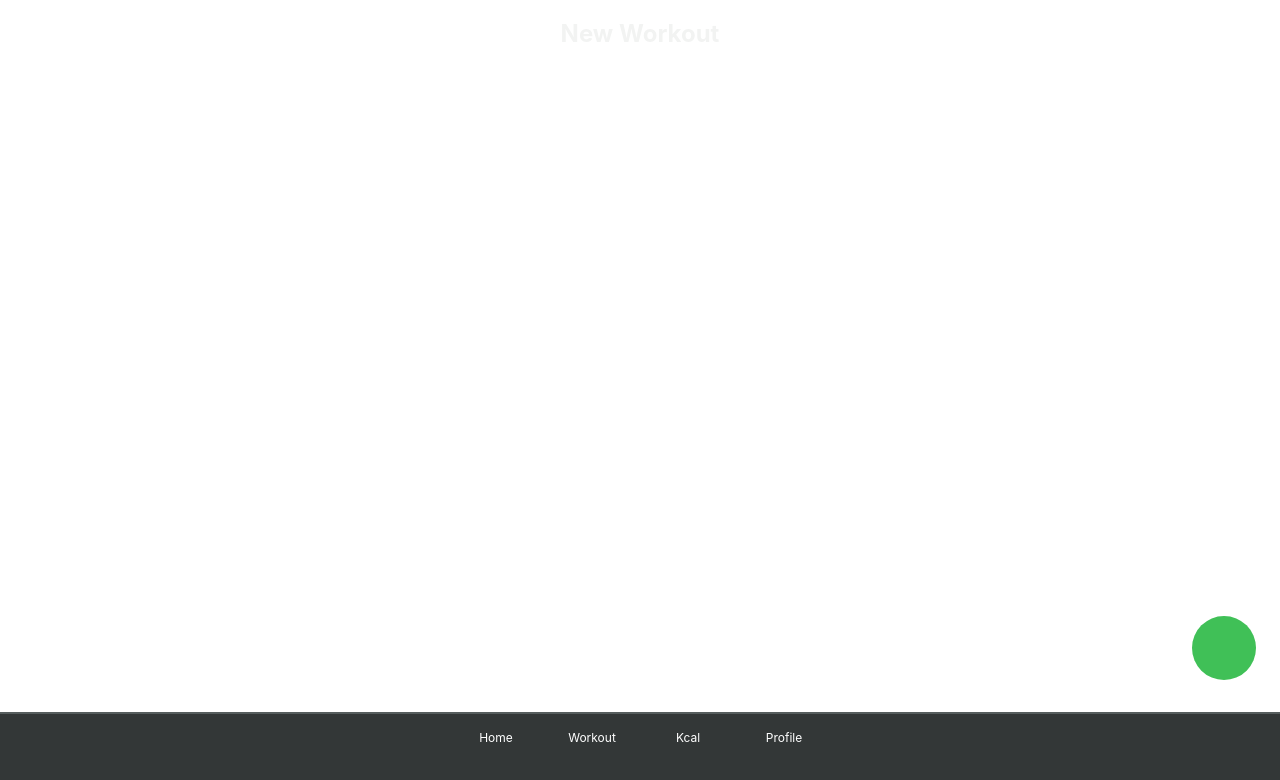
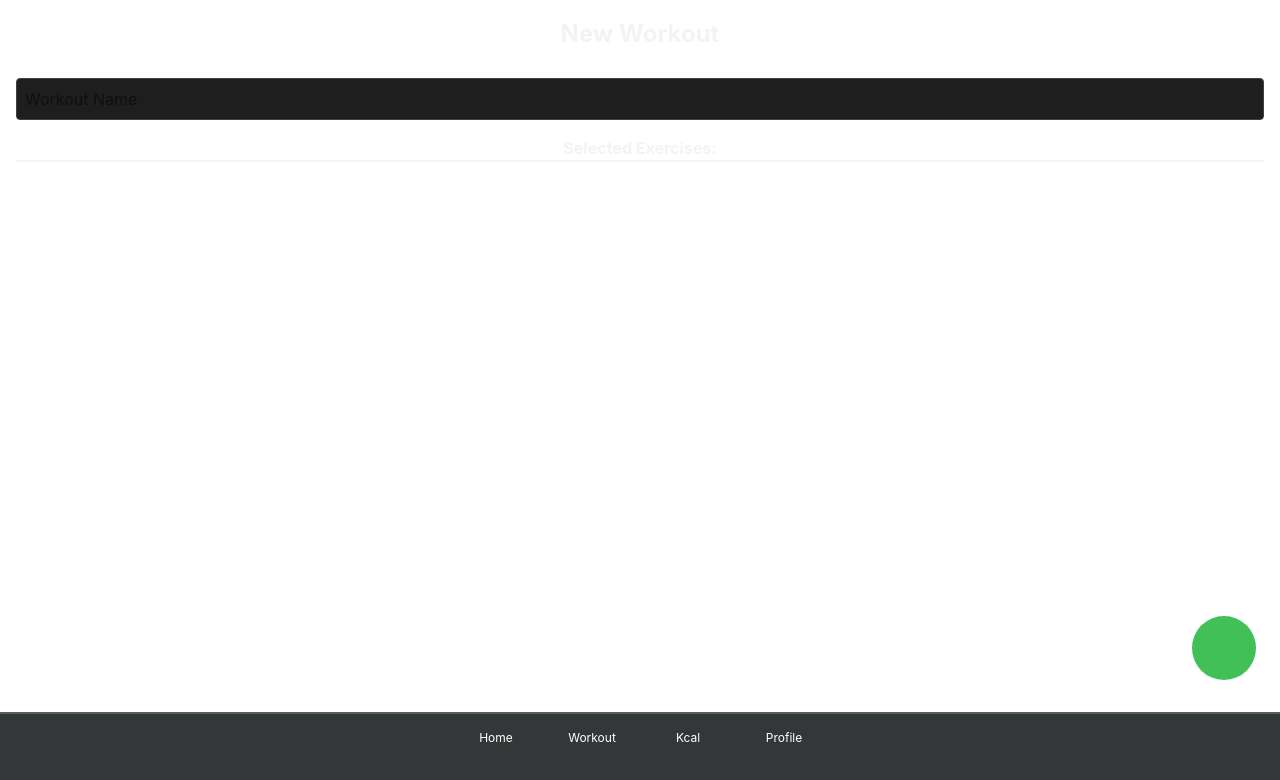
Before and after one commit to luca-0118/fitness-app, a React (Vite) app: page /new-workout in a window 1280 px wide. Shown: the top 780 px of the page. Built offline with nearby package versions, Linux system fonts and the light colour scheme; some icons are missing.

Commit message:
Als je op het toevoegen van een exercise klikt dan toont hij gelijk op de new workout page

```diff
--- a/src/App.tsx
+++ b/src/App.tsx
@@ -2,6 +2,7 @@ import "./App.css";
 import { BrowserRouter, Routes, Route } from "react-router-dom";
 import Header from "./components/Header";
 import BottomNavBar from "./components/BottomNavBar.tsx";
+import { WorkoutProvider } from "./context/WorkoutContext";
 
 import Home from "./pages/Home.tsx";
 import WorkoutOverview from "./pages/WorkoutOverview.tsx";
@@ -18,6 +19,7 @@ import ExerciseDescription from "./pages/ExerciseDescription.tsx";
 
 function App() {
   return (
+      <WorkoutProvider>
         <BrowserRouter>
           <div className="h-dvh flex flex-col overflow-hidden">
             <Header />
@@ -40,6 +42,7 @@ function App() {
             <BottomNavBar/>
           </div>
         </BrowserRouter>
+      </WorkoutProvider>
   );
 }
 
--- a/src/components/ExerciseWidget.tsx
+++ b/src/components/ExerciseWidget.tsx
@@ -4,9 +4,10 @@ import AddIcon from '@mui/icons-material/Add';
 interface ExerciseWidgetProps {
     name: string;
     gif: string;
+    onSelect?: () => void;
 }
 
-export default function exerciseWidget({ name, gif }: ExerciseWidgetProps) {
+export default function ExerciseWidget({ name, gif, onSelect }: ExerciseWidgetProps) {
     const navigate = useNavigate();
     return (
         <div className="bg-[#1E1E1E] border-[#414141] border rounded-xl px-2 mb-3 flex w-[90%] items-center mx-auto hover:bg-[#252525] cursor-pointer mt-2">
@@ -14,7 +15,7 @@ export default function exerciseWidget({ name, gif }: ExerciseWidgetProps) {
                 <img className="rounded-xl w-20 h-20 mr-4" alt={ name } src={ gif }/>
                 <h2 className="text-lg font-semibold">{name}</h2>
             </button>
-            <button onClick={() => navigate("/new-workout")} className="flex h-12 w-12 rounded-full bg-[#40C057] hover:bg-[#5AEA74] ml-2 z-50">
+            <button onClick={onSelect} className="flex h-12 w-12 rounded-full bg-[#40C057] hover:bg-[#5AEA74] ml-2 z-50">
                 <AddIcon sx={{ fontSize: 49 }} />
             </button>
         </div>
--- /dev/null
+++ b/src/context/WorkoutContext.tsx
@@ -0,0 +1,43 @@
+// src/context/WorkoutContext.tsx
+import { createContext, useContext, useState, ReactNode } from "react";
+
+interface WorkoutContextProps {
+    workoutName: string;
+    setWorkoutName: (name: string) => void;
+    exercises: string[];
+    addExercise: (name: string) => void;
+    removeExercise: (name: string) => void;
+    clearWorkout: () => void;
+}
+
+const WorkoutContext = createContext<WorkoutContextProps | undefined>(undefined);
+
+export function WorkoutProvider({ children }: { children: ReactNode }) {
+    const [workoutName, setWorkoutName] = useState("");
+    const [exercises, setExercises] = useState<string[]>([]);
+
+    const addExercise = (name: string) => {
+        if (!exercises.includes(name)) setExercises([...exercises, name]);
+    };
+
+    const removeExercise = (name: string) => {
+        setExercises(exercises.filter((ex) => ex !== name));
+    };
+
+    const clearWorkout = () => {
+        setWorkoutName("");
+        setExercises([]);
+    };
+
+    return (
+        <WorkoutContext.Provider value={{ workoutName, setWorkoutName, exercises, addExercise, removeExercise, clearWorkout }}>
+            {children}
+        </WorkoutContext.Provider>
+    );
+}
+
+export function useWorkout() {
+    const context = useContext(WorkoutContext);
+    if (!context) throw new Error("useWorkout must be used within WorkoutProvider");
+    return context;
+}
--- a/src/pages/AddExercises.tsx
+++ b/src/pages/AddExercises.tsx
@@ -1,16 +1,20 @@
 import ExerciseWidget from "../components/ExerciseWidget";
 import { invoke } from '@tauri-apps/api/core'
 import { useEffect, useState } from 'react'
+import { useWorkout } from "../context/WorkoutContext";
+import {useNavigate} from "react-router-dom";
+
 
 
 
 export default function AddExercises() {
-    const [allExercises, setAllExercise] = useState([])
+    const [allExercises, setAllExercise] = useState([]);
+    const { addExercise } = useWorkout();
+    const navigate = useNavigate();
 
     async function fetchExercises() {
         const result = await invoke('get_all_exercises');
         setAllExercise(result.data);
-        console.log(result.data);
     }
 
     useEffect(() => {
@@ -21,7 +25,13 @@ export default function AddExercises() {
         <>
             <div>
                 {allExercises.map((exercise) => {
-                    return <ExerciseWidget  key={exercise.id} name={exercise.name} gif={exercise.data}/>
+                    return <ExerciseWidget key={exercise.id} name={exercise.name}
+                                           gif={exercise.data}
+                                           onSelect={() => {
+                                               addExercise(exercise.name);
+                                               navigate(-1);
+                                           }}
+                    />
                 })}
             </div>
         </>
--- a/src/pages/NewWorkout.tsx
+++ b/src/pages/NewWorkout.tsx
@@ -1,11 +1,27 @@
-import GreenAddButton from "../components/GreenAddButton.tsx";
-import { invoke } from '@tauri-apps/api/core'
+import { useWorkout } from "../context/WorkoutContext";
+import GreenAddButton from "../components/GreenAddButton";
 
 export default function NewWorkout() {
+    const { workoutName, setWorkoutName, exercises } = useWorkout();
 
     return (
-        <>
-            <GreenAddButton to="/add-exercises"/>
-        </>
+        <div className="p-4">
+            <input
+                type="text"
+                placeholder="Workout Name"
+                value={workoutName}
+                onChange={(e) => setWorkoutName(e.target.value)}
+                className="border p-2 rounded w-full bg-[#1E1E1E] border-[#414141]"
+            />
+            <GreenAddButton to="/add-exercises" />
+            <div className="mt-4">
+                <h2 className="font-bold text-[#F2F3F2] text-center mb-2 border-b-2">Selected Exercises:</h2>
+                <ul className="text-center">
+                    {exercises.map((ex) => (
+                        <li className="border p-4 my-2 bg-[#1E1E1E] border-[#414141] rounded-xl hover:bg-[#252525] font-bold" key={ex}>{ex}</li>
+                    ))}
+                </ul>
+            </div>
+        </div>
     );
 }
--- a/src/pages/WorkoutOverview.tsx
+++ b/src/pages/WorkoutOverview.tsx
@@ -13,7 +13,6 @@ type fuckMuksLib = {
 };
 
 export default function WorkoutOverview() {
-    /* mock data, moet uiteindelijk een GET API worden*/
     const [workouts, setWorkouts] = useState<fuckMuksLib[]>([]);
 
     useEffect(() => {
```
